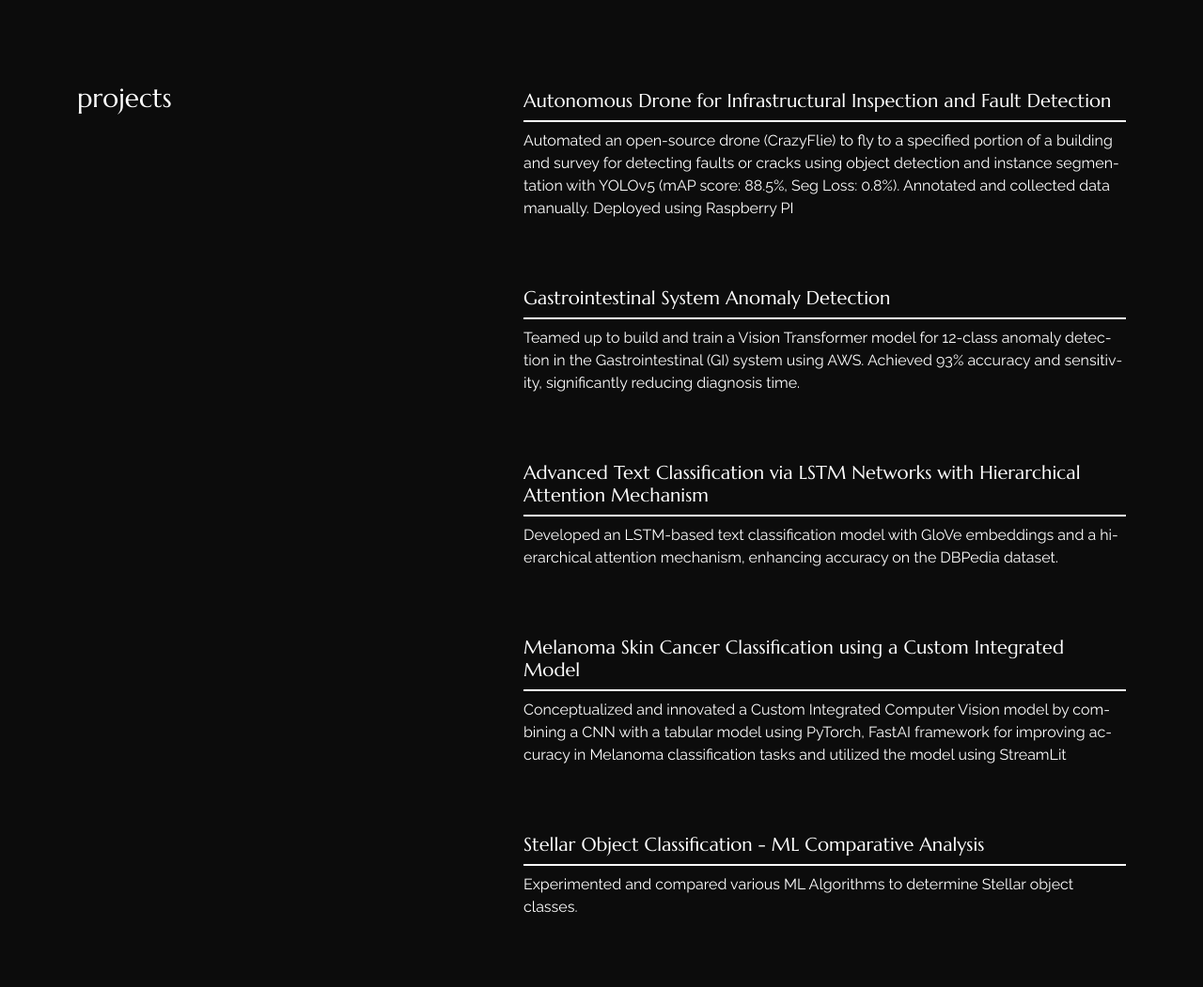
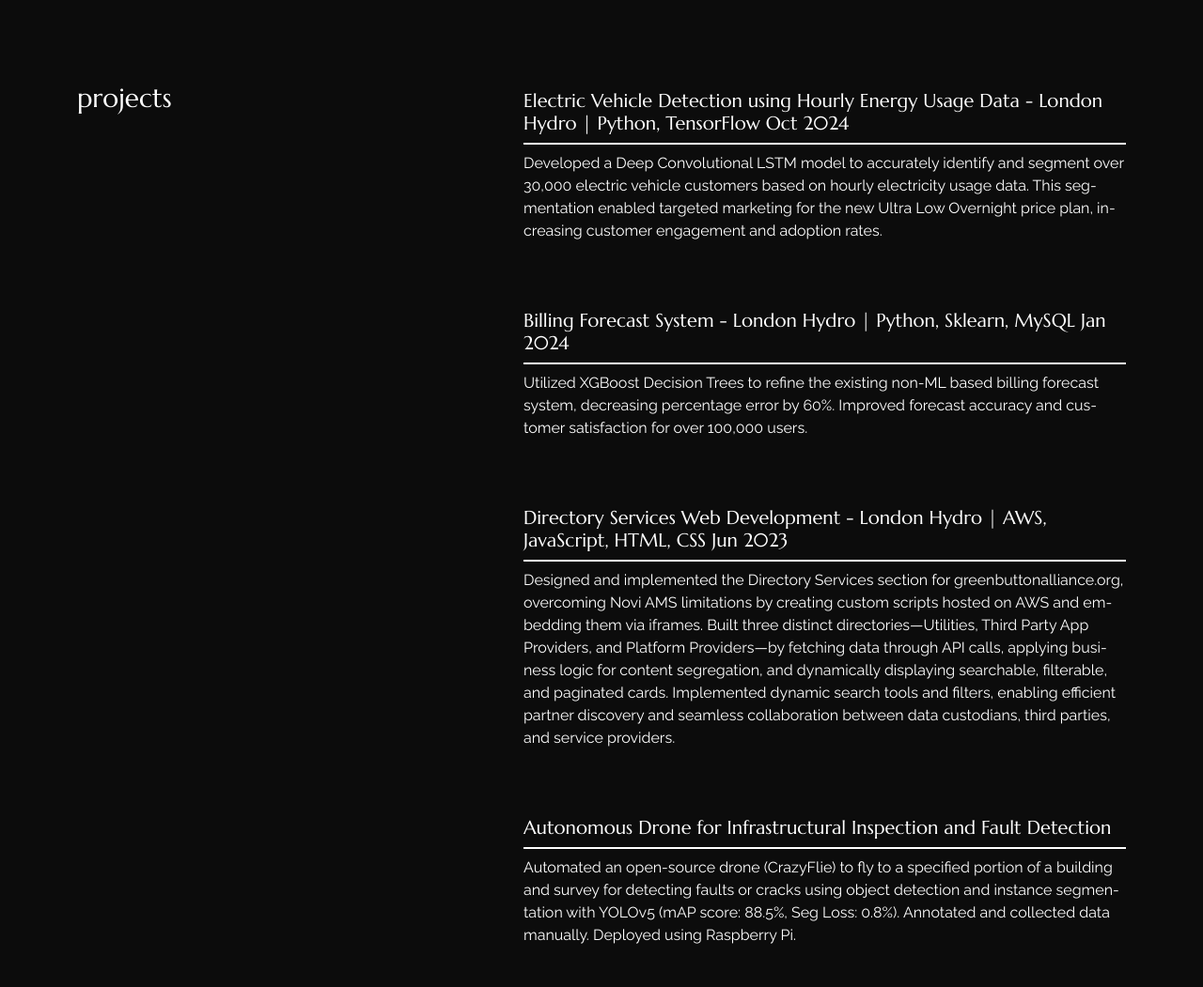
Before and after one commit to bhavya1600/Me, a React app: page /about in a window 1280 px wide. Shown: the part 1340-2391 px from the top of the page at 94% size. Built offline with nearby package versions, Linux system fonts and the light colour scheme; some packages are replaced by stand-ins of ours.

Commit message:
Projects

```diff
--- a/src/content_option.js
+++ b/src/content_option.js
@@ -17,12 +17,12 @@
 
 const dataabout = {
     title: "a bit about my self",
-    aboutme: "Hi, I'm Bhavya, an aspiring data scientist based in Canada. My work bridges the gap between technology and practical applications, focusing on using advanced analytics and machine learning to solve real-world problems. With experience ranging from developing AI models at \
+    aboutme: "hi, I'm Bhavya, an aspiring data scientist based in Canada. My work bridges the gap between technology and practical applications, focusing on using advanced analytics and machine learning to solve real-world problems. With experience ranging from developing AI models at \
     London Hydro to innovative projects in anomaly detection and infrastructure inspection, my career is grounded in applying Python, AI, and cloud technologies to enhance efficiency and decision-making. Holding a Master’s in Computer Science with a specialization in AI, I am committed to \
     lifelong learning and applying my skills to make a tangible impact."
 };
 const worktimeline = [{
-        jobtitle: "Business Systems Analyst",
+        jobtitle: "Data Science and DevOps Engineer",
         where: "London Hydro",
         date: "May 2023-Present",
     },
@@ -64,13 +64,26 @@
     },
 ];
 
-const services = [{
-        title: "Autonomous Drone for Infrastructural Inspection and Fault Detection ",
-        description: "Automated an open-source drone (CrazyFlie) to fly to a specified portion of a building and survey for detecting faults or cracks using object detection and instance segmentation with YOLOv5 (mAP score: 88.5%, Seg Loss: 0.8%). Annotated and collected data manually. Deployed using Raspberry PI",
+const services = [
+    {
+        title: "Electric Vehicle Detection using Hourly Energy Usage Data - London Hydro | Python, TensorFlow Oct 2024",
+        description: "Developed a Deep Convolutional LSTM model to accurately identify and segment over 30,000 electric vehicle customers based on hourly electricity usage data. This segmentation enabled targeted marketing for the new Ultra Low Overnight price plan, increasing customer engagement and adoption rates.",
+    },
+    {
+        title: "Billing Forecast System - London Hydro | Python, Sklearn, MySQL Jan 2024",
+        description: "Utilized XGBoost Decision Trees to refine the existing non-ML based billing forecast system, decreasing percentage error by 60%. Improved forecast accuracy and customer satisfaction for over 100,000 users.",
+    },
+    {
+        title: "Directory Services Web Development - London Hydro | AWS, JavaScript, HTML, CSS Jun 2023",
+        description: "Designed and implemented the Directory Services section for greenbuttonalliance.org, overcoming Novi AMS limitations by creating custom scripts hosted on AWS and embedding them via iframes. Built three distinct directories—Utilities, Third Party App Providers, and Platform Providers—by fetching data through API calls, applying business logic for content segregation, and dynamically displaying searchable, filterable, and paginated cards. Implemented dynamic search tools and filters, enabling efficient partner discovery and seamless collaboration between data custodians, third parties, and service providers.",
+    },
+    {
+        title: "Autonomous Drone for Infrastructural Inspection and Fault Detection",
+        description: "Automated an open-source drone (CrazyFlie) to fly to a specified portion of a building and survey for detecting faults or cracks using object detection and instance segmentation with YOLOv5 (mAP score: 88.5%, Seg Loss: 0.8%). Annotated and collected data manually. Deployed using Raspberry Pi.",
     },
     {
         title: "Gastrointestinal System Anomaly Detection",
-        description: "Teamed up to build and train a Vision Transformer model for 12-class anomaly detection in the Gastrointestinal (GI) system using AWS. Achieved 93% accuracy and sensitivity, significantly reducing diagnosis time.",
+        description: "Teamed up to build and train a Vision Transformer model for 12-class anomaly detection in the gastrointestinal system using AWS. Achieved 93% accuracy and sensitivity, significantly reducing diagnosis time.",
     },
     {
         title: "Advanced Text Classification via LSTM Networks with Hierarchical Attention Mechanism",
@@ -78,21 +91,22 @@
     },
     {
         title: "Melanoma Skin Cancer Classification using a Custom Integrated Model",
-        description: "Conceptualized and innovated a Custom Integrated Computer Vision model by combining a CNN with a tabular model using PyTorch, FastAI framework for improving accuracy in Melanoma classification tasks and utilized the model using StreamLit",
+        description: "Conceptualized and innovated a custom integrated computer vision model by combining a CNN with a tabular model using PyTorch and the FastAI framework to improve accuracy in melanoma classification tasks and deployed the model using Streamlit.",
     },
     {
         title: "Stellar Object Classification - ML Comparative Analysis",
-        description: "Experimented and compared various ML Algorithms to determine Stellar object classes.",
+        description: "Experimented with and compared various ML algorithms to determine stellar object classes.",
     },
     {
         title: "Forecasting USA Elections using Twitter Data",
-        description: "Predicted Joe Biden's victory in USA Presidential elections by large scale sentiment analysis using tweets spanning over 6 months.",
+        description: "Predicted Joe Biden's victory in the USA presidential elections through large-scale sentiment analysis of tweets spanning over six months.",
     },
     {
         title: "Facial Emotion Classifier",
-        description: "Developed a multi-class image classifier to detect 6 emotion classes with 85% Accuracy",
+        description: "Developed a multi-class image classifier to detect six emotion classes with 85% accuracy.",
     },
 ];
+
 
 const dataportfolio = [{
         img: "https://github.com/bhavya1600/Me/blob/main/assets/img/drone.png?raw=true",
```
Also changed, not shown: build/404.html, build/asset-manifest.json, build/index.html, build/static/js/main.2347f531.js.LICENSE.txt (renamed from build/static/js/main.e1cdabbb.js.LICENSE.txt), 8 other files.
